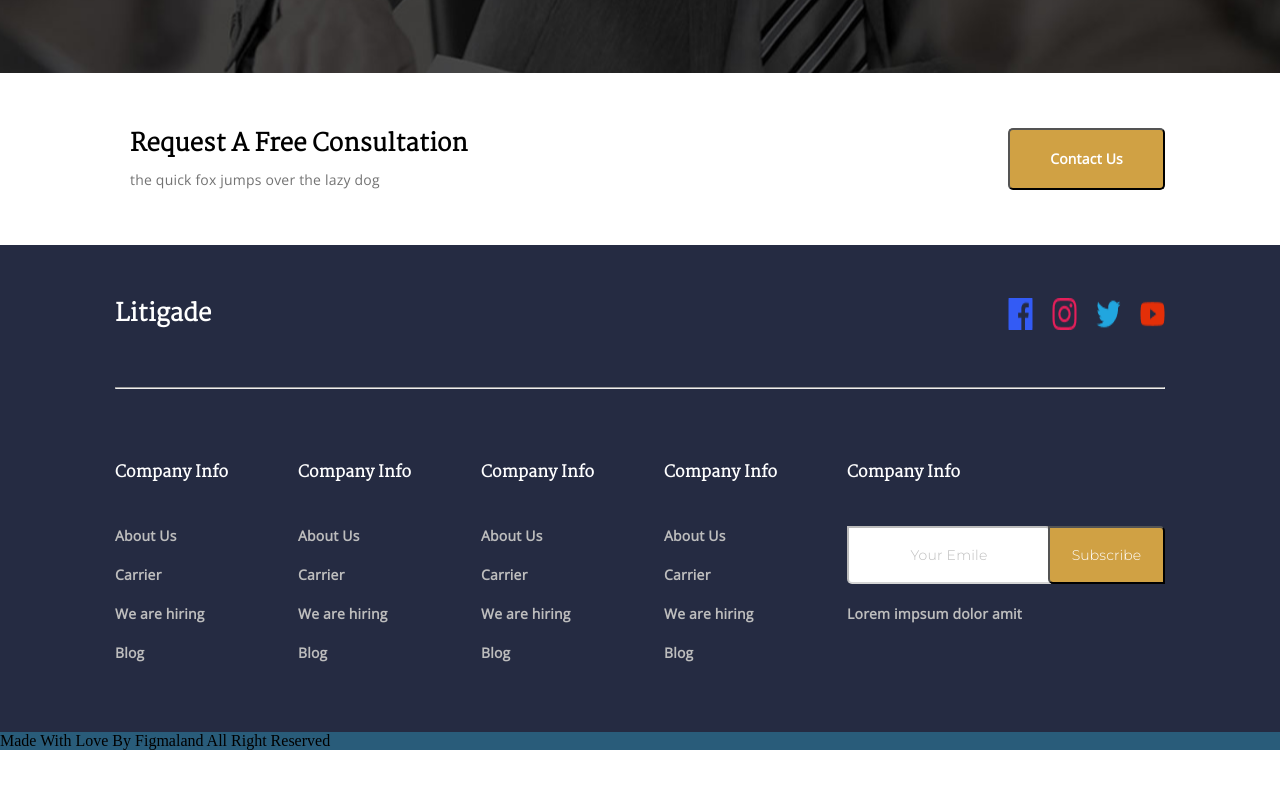
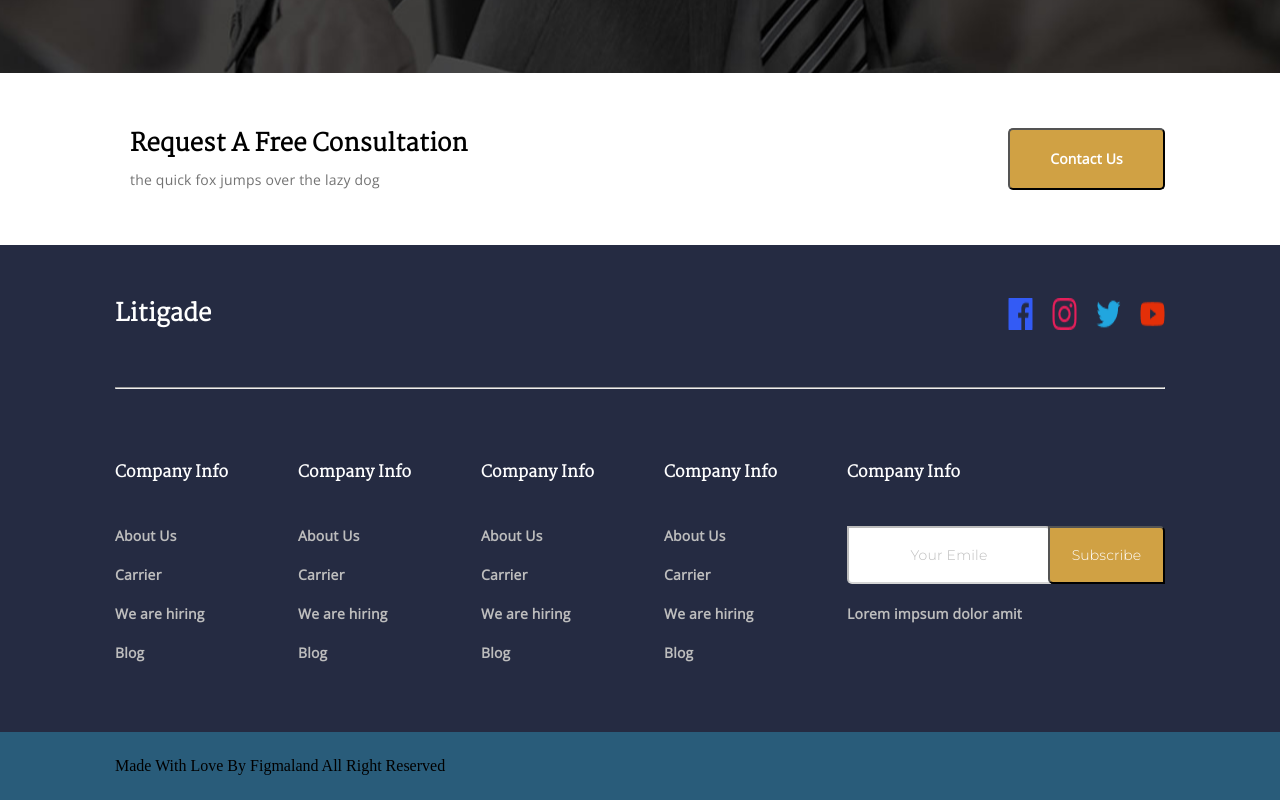
Before and after one commit to kutman-batyrkanov/kutman-batyrkanov.github.io, a plain HTML site: page index.html in a window 1280 px wide. Shown: the part 3073-3873 px from the top of the page. Before the commit the page ends 3823 px from the top, so only its background shows below. Drawn offline with nearby package versions, Linux system fonts and the light colour scheme.

Commit message:
class finish text margin 0 auto max width 1050px

```diff
--- a/styles.css
+++ b/styles.css
@@ -541,6 +541,12 @@ footer {
 }
 .finish {
   background-color: #295c7a;
+}
+.finish_text {
+  max-width: 1050px;
+  margin: 0 auto;
+  padding-top: 25px;
+  padding-bottom: 25px;
 }
 @media (max-width: 1050px) {
   .inner {
```
